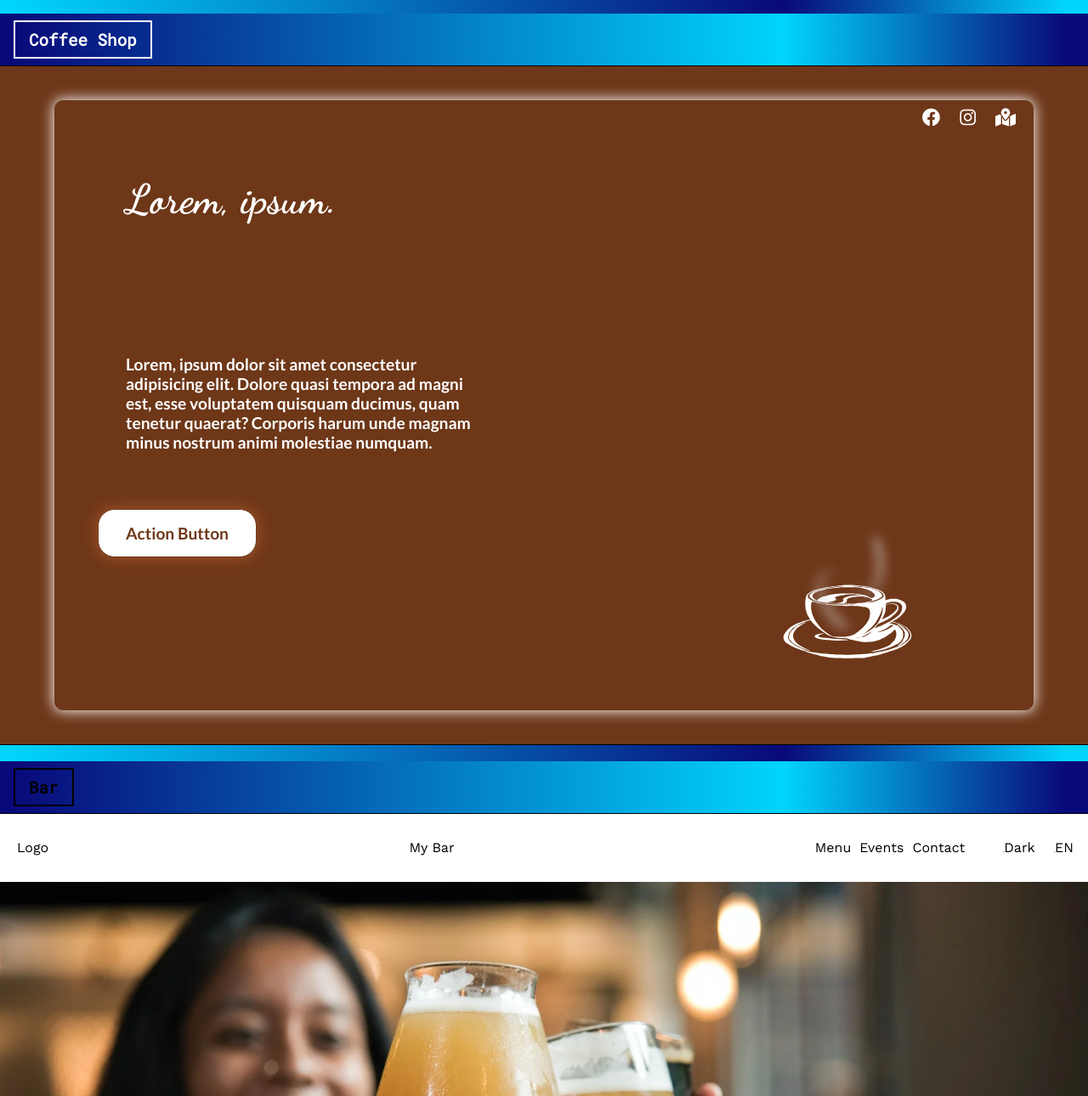
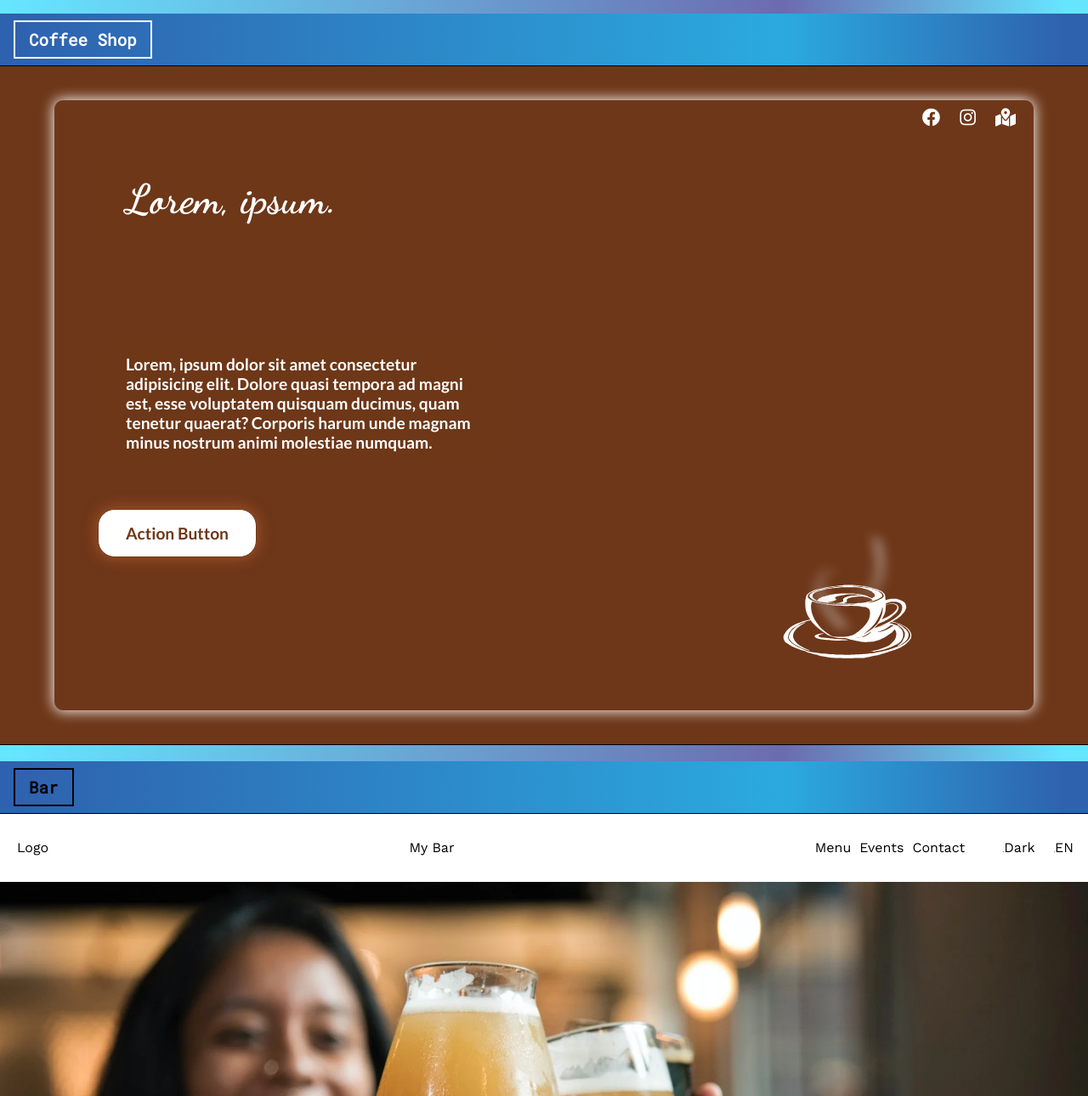
Before and after one commit to jalezi/landing-page, a plain HTML site: page index.html in a window 1280 px wide. Shown: the part 114-1404 px from the top of the page at 85% size. Drawn offline with nearby package versions, Linux system fonts and the light colour scheme.

Commit message:
style:  gradient and backgorund opacity

```diff
--- a/style.css
+++ b/style.css
@@ -9,12 +9,12 @@
 body {
   font-size: 0.8rem;
   font-family: 'Roboto Mono', monospace;
-  background: rgb(0, 212, 255);
+  background: rgba(0, 212, 255, 0.8);
   background: linear-gradient(
     90deg,
-    rgba(0, 212, 255, 1) 1%,
-    rgba(9, 9, 121, 1) 72%,
-    rgba(0, 212, 255, 1) 98%
+    rgba(0, 212, 255, 0.6) 1%,
+    rgba(9, 9, 121, 0.6) 72%,
+    rgba(0, 212, 255, 0.6) 98%
   );
 }
 
@@ -40,23 +40,23 @@ body {
 
 #coffee-shop > header {
   color: white;
-  background: rgb(9, 9, 121);
+  background: rgba(9, 9, 121, 0.8);
   background: linear-gradient(
     90deg,
-    rgba(9, 9, 121, 1) 1%,
-    rgba(0, 212, 255, 1) 72%,
-    rgba(9, 9, 121, 1) 98%
+    rgba(9, 9, 121, 0.6) 1%,
+    rgba(0, 212, 255, 0.6) 72%,
+    rgba(9, 9, 121, 0.6) 98%
   );
 }
 
 #bar > header {
   color: black;
-  background: rgb(9, 9, 121);
+  background: rgba(9, 9, 121, 0.8);
   background: linear-gradient(
     90deg,
-    rgba(9, 9, 121, 1) 1%,
-    rgba(0, 212, 255, 1) 72%,
-    rgba(9, 9, 121, 1) 98%
+    rgba(9, 9, 121, 0.6) 1%,
+    rgba(0, 212, 255, 0.6) 72%,
+    rgba(9, 9, 121, 0.6) 98%
   );
 }
 
```
